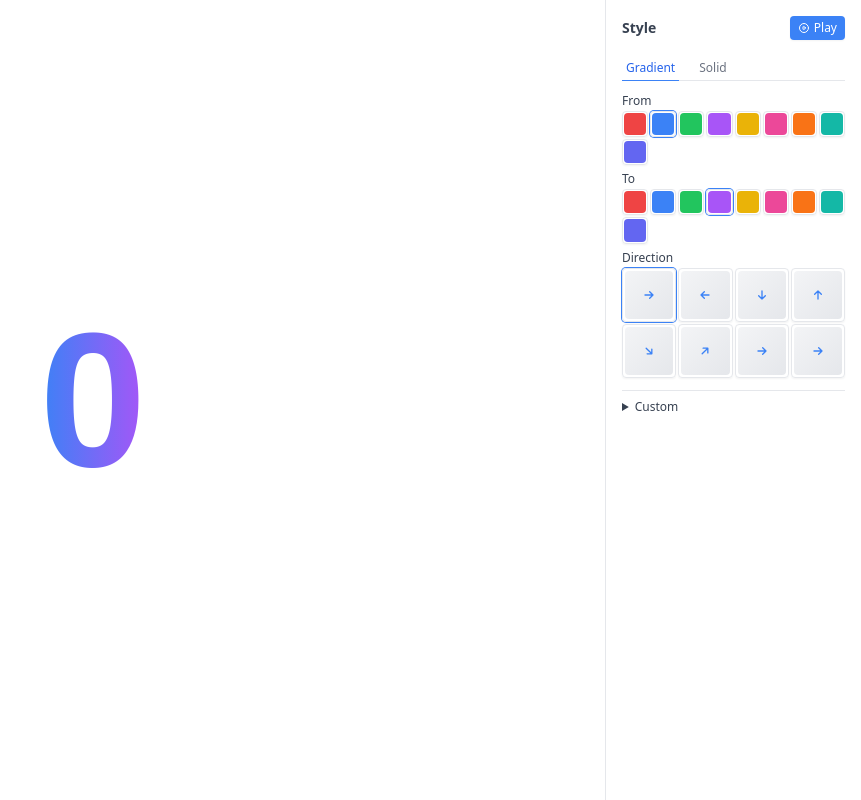
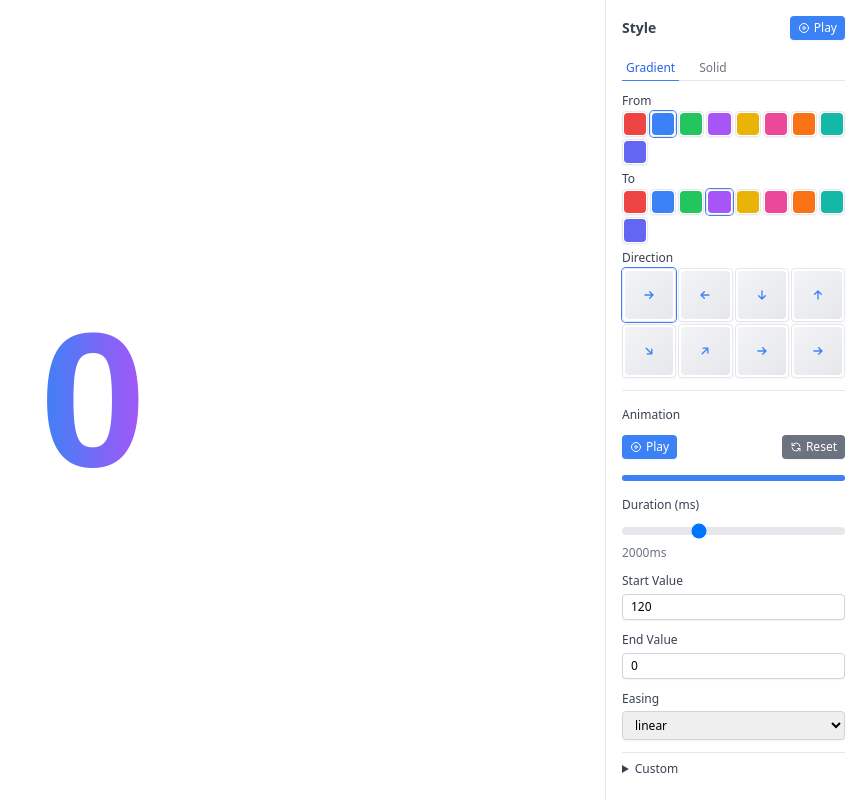
Before and after one commit to jeffjose/arr-demo, a SvelteKit app: page / in a window 1280 px wide. Shown: the whole page, without its empty margins (419-1280 px from the left). Built offline with nearby package versions, Linux system fonts and the light colour scheme; a web font is replaced by a local one.

Commit message:
animation control

```diff
--- a/postcss.config.js
+++ b/postcss.config.js
@@ -1,4 +1,4 @@
-module.exports = {
+export default {
 	plugins: {
 		tailwindcss: {},
 		autoprefixer: {}
--- a/src/routes/+layout.svelte
+++ b/src/routes/+layout.svelte
@@ -12,6 +12,20 @@
 	let fpsElement: HTMLElement;
 	let activeTab = $state('gradient');
 	let animationFrameId: number;
+
+	// Animation state
+	let isPlaying = $state(true);
+	let progress = $state(0);
+	let startTime: number;
+	let pausedTime = 0;
+
+	// Animation configuration
+	let duration = $state(2000); // 2 seconds
+	let startValue = $state(120);
+	let endValue = $state(0);
+	let easingFunction = $state<'linear' | 'easeIn' | 'easeOut' | 'easeInOut' | 'bounce' | 'elastic'>(
+		'linear'
+	);
 
 	const colors = [
 		{ name: 'Red', class: 'text-red-500', bg: 'bg-red-500' },
@@ -40,6 +54,76 @@
 	let fromColor = colors[1]; // blue
 	let toColor = colors[3]; // purple
 
+	// Easing functions
+	const easingFunctions: Record<
+		'linear' | 'easeIn' | 'easeOut' | 'easeInOut' | 'bounce' | 'elastic',
+		(t: number) => number
+	> = {
+		linear: (t: number) => t,
+		easeIn: (t: number) => t * t,
+		easeOut: (t: number) => t * (2 - t),
+		easeInOut: (t: number) => (t < 0.5 ? 2 * t * t : -1 + (4 - 2 * t) * t),
+		bounce: (t: number) => {
+			const n1 = 7.5625;
+			const d1 = 2.75;
+			if (t < 1 / d1) return n1 * t * t;
+			if (t < 2 / d1) return n1 * (t -= 1.5 / d1) * t + 0.75;
+			if (t < 2.5 / d1) return n1 * (t -= 2.25 / d1) * t + 0.9375;
+			return n1 * (t -= 2.625 / d1) * t + 0.984375;
+		},
+		elastic: (t: number) => {
+			const c4 = (2 * Math.PI) / 3;
+			return t === 0 ? 0 : t === 1 ? 1 : Math.pow(2, -10 * t) * Math.sin((t * 10 - 0.75) * c4) + 1;
+		}
+	};
+
+	function animate(currentTime: number) {
+		if (!startTime) startTime = currentTime;
+		const elapsed = currentTime - startTime + pausedTime;
+		progress = Math.min(elapsed / duration, 1);
+
+		const easedProgress = easingFunctions[easingFunction](progress);
+		const currentValue = startValue + (endValue - startValue) * easedProgress;
+		fps.set(Math.round(currentValue));
+
+		if (progress < 1) {
+			animationFrameId = requestAnimationFrame(animate);
+		} else {
+			isPlaying = false;
+		}
+	}
+
+	function togglePlayPause() {
+		if (isPlaying) {
+			if (animationFrameId) {
+				cancelAnimationFrame(animationFrameId);
+			}
+			pausedTime = performance.now() - startTime;
+		} else {
+			startTime = performance.now();
+			animationFrameId = requestAnimationFrame(animate);
+		}
+		isPlaying = !isPlaying;
+	}
+
+	function resetAnimation() {
+		if (animationFrameId) {
+			cancelAnimationFrame(animationFrameId);
+		}
+		progress = 0;
+		startTime = 0;
+		pausedTime = 0;
+		fps.set(startValue);
+		isPlaying = false;
+	}
+
+	function restartAnimation() {
+		resetAnimation();
+		isPlaying = true;
+		startTime = performance.now();
+		animationFrameId = requestAnimationFrame(animate);
+	}
+
 	function updateGradient() {
 		textClass.set(
 			`${selectedDirection.class} from-${fromColor.bg.split('-')[1]}-500 to-${toColor.bg.split('-')[1]}-500 bg-clip-text text-transparent`
@@ -48,43 +132,6 @@
 
 	function setSolidColor(color: (typeof colors)[0]) {
 		textClass.set(color.class);
-	}
-
-	function restartAnimation() {
-		// Cancel any existing animation
-		if (animationFrameId) {
-			cancelAnimationFrame(animationFrameId);
-		}
-
-		console.log('Animation restarted');
-		const duration = 2000; // 2 seconds
-		const startTime = performance.now();
-		const totalSteps = 120; // We want to show all numbers from 120 to 0
-		const stepDuration = duration / totalSteps;
-		console.log('Step duration:', stepDuration, 'ms');
-
-		function animate(currentTime: number) {
-			const elapsed = currentTime - startTime;
-			const currentStep = Math.floor(elapsed / stepDuration);
-
-			if (currentStep <= totalSteps) {
-				fps.set(120 - currentStep);
-				console.log(
-					'Current FPS:',
-					120 - currentStep,
-					'Step:',
-					currentStep,
-					'Elapsed:',
-					elapsed.toFixed(2),
-					'ms'
-				);
-				animationFrameId = requestAnimationFrame(animate);
-			} else {
-				console.log('Animation completed');
-			}
-		}
-
-		animationFrameId = requestAnimationFrame(animate);
 	}
 
 	// Initialize gradient on mount
@@ -366,6 +413,120 @@
 				</div>
 			{/if}
 
+			<!-- Animation Controls (Always visible) -->
+			<div class="border-t border-gray-200 pt-4">
+				<h3 class="mb-3 text-xs font-medium text-gray-700">Animation</h3>
+				<div class="space-y-4">
+					<!-- Animation State Controls -->
+					<div class="flex items-center justify-between">
+						<button
+							class="flex items-center gap-1 rounded bg-blue-500 px-2 py-1 text-xs font-medium text-white shadow-sm hover:bg-blue-600 focus:outline-none focus:ring-1 focus:ring-blue-500"
+							on:click={togglePlayPause}
+						>
+							{#if isPlaying}
+								<svg class="h-3 w-3" viewBox="0 0 24 24" fill="none" stroke="currentColor">
+									<path
+										stroke-linecap="round"
+										stroke-linejoin="round"
+										stroke-width="2"
+										d="M10 9v6m4-6v6m7-3a9 9 0 11-18 0 9 9 0 0118 0z"
+									/>
+								</svg>
+								Pause
+							{:else}
+								<svg class="h-3 w-3" viewBox="0 0 24 24" fill="none" stroke="currentColor">
+									<path
+										stroke-linecap="round"
+										stroke-linejoin="round"
+										stroke-width="2"
+										d="M14.752 11.168l-3.197-2.132A1 1 0 0010 9.87v4.263a1 1 0 001.555.832l3.197-2.132a1 1 0 000-1.664z"
+									/>
+									<path
+										stroke-linecap="round"
+										stroke-linejoin="round"
+										stroke-width="2"
+										d="M21 12a9 9 0 11-18 0 9 9 0 0118 0z"
+									/>
+								</svg>
+								Play
+							{/if}
+						</button>
+						<button
+							class="flex items-center gap-1 rounded bg-gray-500 px-2 py-1 text-xs font-medium text-white shadow-sm hover:bg-gray-600 focus:outline-none focus:ring-1 focus:ring-gray-500"
+							on:click={resetAnimation}
+						>
+							<svg class="h-3 w-3" viewBox="0 0 24 24" fill="none" stroke="currentColor">
+								<path
+									stroke-linecap="round"
+									stroke-linejoin="round"
+									stroke-width="2"
+									d="M4 4v5h.582m15.356 2A8.001 8.001 0 004.582 9m0 0H9m11 11v-5h-.581m0 0a8.003 8.003 0 01-15.357-2m15.357 2H15"
+								/>
+							</svg>
+							Reset
+						</button>
+					</div>
+
+					<!-- Progress Bar -->
+					<div class="h-1.5 rounded-full bg-gray-200">
+						<div
+							class="h-full rounded-full bg-blue-500 transition-all duration-100"
+							style="width: {progress * 100}%"
+						/>
+					</div>
+
+					<!-- Animation Parameters -->
+					<div class="space-y-3">
+						<div>
+							<label class="mb-1 block text-xs font-medium text-gray-700">Duration (ms)</label>
+							<input
+								type="range"
+								min="500"
+								max="5000"
+								step="100"
+								bind:value={duration}
+								class="h-2 w-full cursor-pointer appearance-none rounded-lg bg-gray-200"
+							/>
+							<div class="mt-1 text-xs text-gray-500">{duration}ms</div>
+						</div>
+
+						<div>
+							<label class="mb-1 block text-xs font-medium text-gray-700">Start Value</label>
+							<input
+								type="number"
+								min="0"
+								max="120"
+								bind:value={startValue}
+								class="w-full rounded border border-gray-300 px-2 py-1 text-xs shadow-sm focus:border-blue-500 focus:outline-none focus:ring-1 focus:ring-blue-500"
+							/>
+						</div>
+
+						<div>
+							<label class="mb-1 block text-xs font-medium text-gray-700">End Value</label>
+							<input
+								type="number"
+								min="0"
+								max="120"
+								bind:value={endValue}
+								class="w-full rounded border border-gray-300 px-2 py-1 text-xs shadow-sm focus:border-blue-500 focus:outline-none focus:ring-1 focus:ring-blue-500"
+							/>
+						</div>
+
+						<div>
+							<label class="mb-1 block text-xs font-medium text-gray-700">Easing</label>
+							<select
+								bind:value={easingFunction}
+								class="w-full rounded border border-gray-300 px-2 py-1 text-xs shadow-sm focus:border-blue-500 focus:outline-none focus:ring-1 focus:ring-blue-500"
+							>
+								{#each Object.keys(easingFunctions) as easing}
+									<option value={easing}>{easing}</option>
+								{/each}
+							</select>
+						</div>
+					</div>
+				</div>
+			</div>
+
 			<!-- Custom Input (Collapsible) -->
 			<div class="border-t border-gray-200 pt-2">
 				<details>
```
